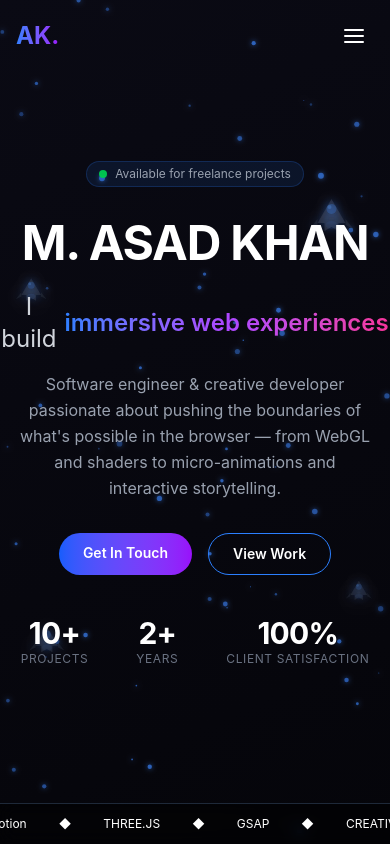
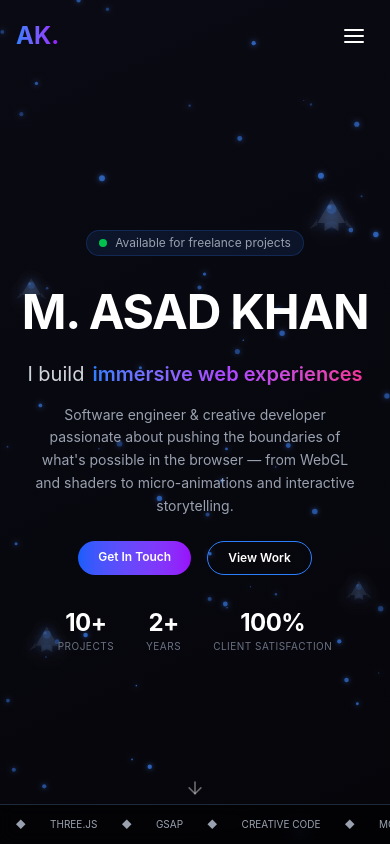
Before and after one commit to Asadniazi586/portfolio_website, a React app: page / in a window 390 px wide. Shown: the top 844 px of the page. Built offline with nearby package versions, Linux system fonts and the light colour scheme; the HTML template or start-up script is replaced by a standard one.

Commit message:
features added in hero section

```diff
--- a/src/components/Hero.jsx
+++ b/src/components/Hero.jsx
@@ -22,8 +22,10 @@ const Hero = () => {
   return (
     <section
       id="home"
-      className="min-h-screen md:min-h-screen flex items-center justify-center relative overflow-hidden"
+      className="min-h-screen flex flex-col justify-between relative overflow-hidden"
     >
+      {/* Main Content - Pushed up */}
+      <div className="flex-1 flex items-center justify-center pt-20">
         <div className="container mx-auto px-4 text-center z-10">
           <motion.div
             initial={{ opacity: 0, y: 50 }}
@@ -54,11 +56,10 @@ const Hero = () => {
             </motion.h1>
 
             {/* I BUILD LINE */}
-          <div className="text-2xl md:text-3xl text-gray-300 mb-4">
-            <div className="flex justify-center items-center text-center md:whitespace-nowrap">
+            <div className="text-xl md:text-3xl text-gray-300 mb-4">
+              <div className="flex justify-center items-center text-center">
                 <span className="mr-2">I build</span>
-
-              <div className="relative inline-block w-auto md:w-[300px]">
+                <div className="relative inline-block w-auto md:w-[320px]">
                   <AnimatePresence mode="wait">
                     <motion.span
                       key={currentRole}
@@ -66,15 +67,13 @@ const Hero = () => {
                       animate={{ opacity: 1, y: 0 }}
                       exit={{ opacity: 0, y: -30 }}
                       transition={{ duration: 0.6 }}
-                    className="bg-linear-to-r from-blue-500 via-purple-500 to-pink-500 bg-clip-text text-transparent font-semibold absolute left-0 top-0"
-                    style={{ whiteSpace: 'nowrap' }}
+                      className="bg-gradient-to-r from-blue-500 via-purple-500 to-pink-500 bg-clip-text text-transparent font-semibold absolute left-0 top-0 whitespace-nowrap"
                     >
                       {roles[currentRole]}
                     </motion.span>
                   </AnimatePresence>
-
                   <span className="invisible font-semibold whitespace-nowrap">
-                  {roles.reduce((a, b) => (a.length > b.length ? a : b))}
+                    immersive web experiences
                   </span>
                 </div>
               </div>
@@ -85,7 +84,7 @@ const Hero = () => {
               initial={{ opacity: 0 }}
               animate={{ opacity: 1 }}
               transition={{ delay: 0.4, duration: 0.8 }}
-            className="text-gray-400 text-base md:text-lg max-w-2xl mx-auto mb-8 leading-relaxed font-['Inter', system-ui]"
+              className="text-gray-400 text-sm md:text-lg max-w-2xl mx-auto mb-6 leading-relaxed font-['Inter', system-ui] px-4"
             >
               Software engineer & creative developer passionate about pushing the boundaries
               of what's possible in the browser — from WebGL and shaders to micro-animations
@@ -97,13 +96,13 @@ const Hero = () => {
               initial={{ opacity: 0 }}
               animate={{ opacity: 1 }}
               transition={{ delay: 0.5, duration: 0.8 }}
-            className="flex justify-center gap-4 mb-10 md:mb-12"
+              className="flex justify-center gap-4 mb-8"
             >
               <motion.a
                 whileHover={{ scale: 1.05 }}
                 whileTap={{ scale: 0.95 }}
                 href="#contact"
-              className="px-6 py-2.5 bg-linear-to-r from-blue-600 to-purple-600 rounded-full font-semibold text-sm hover:shadow-lg transition-all"
+                className="px-5 py-2 md:px-6 md:py-2.5 bg-gradient-to-r from-blue-600 to-purple-600 rounded-full font-semibold text-xs md:text-sm hover:shadow-lg transition-all"
               >
                 Get In Touch
               </motion.a>
@@ -112,18 +111,18 @@ const Hero = () => {
                 whileHover={{ scale: 1.05 }}
                 whileTap={{ scale: 0.95 }}
                 href="#projects"
-              className="px-6 py-2.5 border border-blue-500 rounded-full font-semibold text-sm hover:bg-blue-500/10 transition-all"
+                className="px-5 py-2 md:px-6 md:py-2.5 border border-blue-500 rounded-full font-semibold text-xs md:text-sm hover:bg-blue-500/10 transition-all"
               >
                 View Work
               </motion.a>
             </motion.div>
 
-          {/* STATS (FIXED APPLE STYLE SPACING) */}
+            {/* STATS */}
             <motion.div
               initial={{ opacity: 0 }}
               animate={{ opacity: 1 }}
               transition={{ delay: 0.6, duration: 0.8 }}
-            className="flex justify-center gap-12 md:gap-16 mb-12 md:mb-8"
+              className="flex justify-center gap-8 md:gap-16"
             >
               {[
                 { value: "10+", label: "PROJECTS" },
@@ -131,10 +130,10 @@ const Hero = () => {
                 { value: "100%", label: "CLIENT SATISFACTION" }
               ].map((stat, i) => (
                 <div key={i}>
-                <div className="text-3xl md:text-4xl font-bold text-white tracking-tight">
+                  <div className="text-2xl md:text-4xl font-bold text-white tracking-tight">
                     {stat.value}
                   </div>
-                <div className="text-xs text-gray-500 tracking-wider">
+                  <div className="text-[10px] md:text-xs text-gray-500 tracking-wider">
                     {stat.label}
                   </div>
                 </div>
@@ -142,19 +141,36 @@ const Hero = () => {
             </motion.div>
           </motion.div>
         </div>
+      </div>
 
-      {/* LEFT SIDE */}
-      <motion.div className="absolute bottom-32 left-6 md:left-10 hidden lg:flex flex-col items-center gap-2">
-        <span className="text-white/70 text-[8px] writing-mode-vertical">
-          CREATIVE DEVELOPER
-        </span>
-        <div className="w-px h-6 bg-white/30" />
-        <span className="text-white/70 text-[8px] writing-mode-vertical">
-          FAISALABAD, PK
-        </span>
+      {/* BOTTOM SECTION - Marquee with arrow above it */}
+      <div className="w-full">
+        {/* Mobile Arrow - Above marquee */}
+        <motion.div
+          animate={{ y: [0, 6, 0] }}
+          transition={{ repeat: Infinity, duration: 1.5 }}
+          className="flex justify-center mb-3 md:hidden"
+        >
+          <FiArrowDown className="w-5 h-5 text-white/40" />
         </motion.div>
 
-      {/* RIGHT SIDE */}
+        {/* Scrolling Tech Stack Marquee */}
+        <div className="w-full overflow-hidden border-t border-gray-800 py-3 bg-black/50 backdrop-blur-sm">
+          <div className="flex animate-marquee whitespace-nowrap">
+            {[
+              "WEBGL", "◆", "THREE.JS", "◆", "GSAP", "◆", "CREATIVE CODE", "◆",
+              "MOTION DESIGN", "◆", "REACT", "◆", "NEXT.JS", "◆", "TAILWIND CSS", "◆",
+              "INTERACTIVE XP", "◆", "SHADER ART", "◆", "UI ENGINEERING", "◆"
+            ].map((tech, i) => (
+              <span key={i} className="mx-3 md:mx-4 text-[10px] md:text-sm text-gray-400">
+                {tech}
+              </span>
+            ))}
+          </div>
+        </div>
+      </div>
+
+      {/* Desktop Scroll Indicator - Right side */}
       <motion.div
         animate={{ y: [0, 5, 0] }}
         transition={{ repeat: Infinity, duration: 1.5 }}
@@ -167,28 +183,15 @@ const Hero = () => {
         <FiArrowDown className="w-3 h-3 text-white/70" />
       </motion.div>
 
-      {/* MARQUEE (CLEAN APPLE STYLE ALIGNMENT) */}
-      <div className="absolute bottom-0 left-0 right-0 overflow-hidden border-t border-gray-800 py-3 md:py-3 bg-black/50 backdrop-blur-sm">
-        <div className="flex animate-marquee whitespace-nowrap">
-          {[
-            "Framer motion", "◆", "THREE.JS", "◆", "GSAP", "◆", "CREATIVE CODE", "◆",
-            "MOTION DESIGN", "◆", "REACT", "◆", "NEXT.JS", "◆", "Tailwind CSS", "◆",
-            "INTERACTIVE XP", "◆", "SHADER ART", "◆", "UI ENGINEERING", "◆"
-          ].map((tech, i) => (
-            <span key={i} className="mx-4 text-xs md:text-sm">
-              {tech}
+      {/* Left Side - Desktop only */}
+      <motion.div className="absolute bottom-32 left-6 md:left-10 hidden lg:flex flex-col items-center gap-2">
+        <span className="text-white/70 text-[8px] writing-mode-vertical">
+          CREATIVE DEVELOPER
         </span>
-          ))}
-        </div>
-      </div>
-
-      {/* MOBILE ARROW (CLEAN POSITION BELOW FLOW) */}
-      <motion.div
-        animate={{ y: [0, 8, 0] }}
-        transition={{ repeat: Infinity, duration: 1.5 }}
-        className="absolute -bottom-4.5 left-1/2 transform -translate-x-1/2 cursor-pointer md:hidden"
-      >
-        <FiArrowDown className="w-5 h-5 text-white/50" />
+        <div className="w-px h-6 bg-white/30" />
+        <span className="text-white/70 text-[8px] writing-mode-vertical">
+          FAISALABAD, PK
+        </span>
       </motion.div>
     </section>
   );
```
Lines whose indentation alone changed are shown as unchanged.
